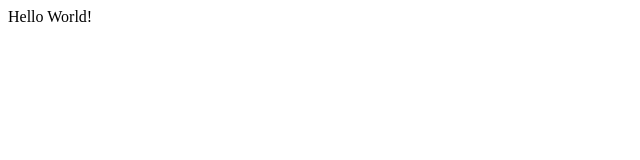
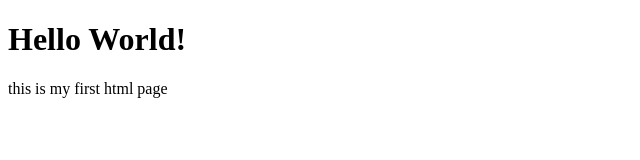
Before and after one commit to M1khe1l/hello, a plain HTML site: page hello.html in a window 1280 px wide. Shown: the whole page, without its empty margins (0-640 px from the left). Drawn offline with Linux system fonts and the light colour scheme.

Commit message:
add h1 and p tags

```diff
--- a/hello.html
+++ b/hello.html
@@ -4,6 +4,7 @@
         <title>hello</title>
     </head>
     <body>
-        Hello World!
+        <h1>Hello World!</h1>
+        <p>this is my first html page</p>
     </body>
 </html>
```
